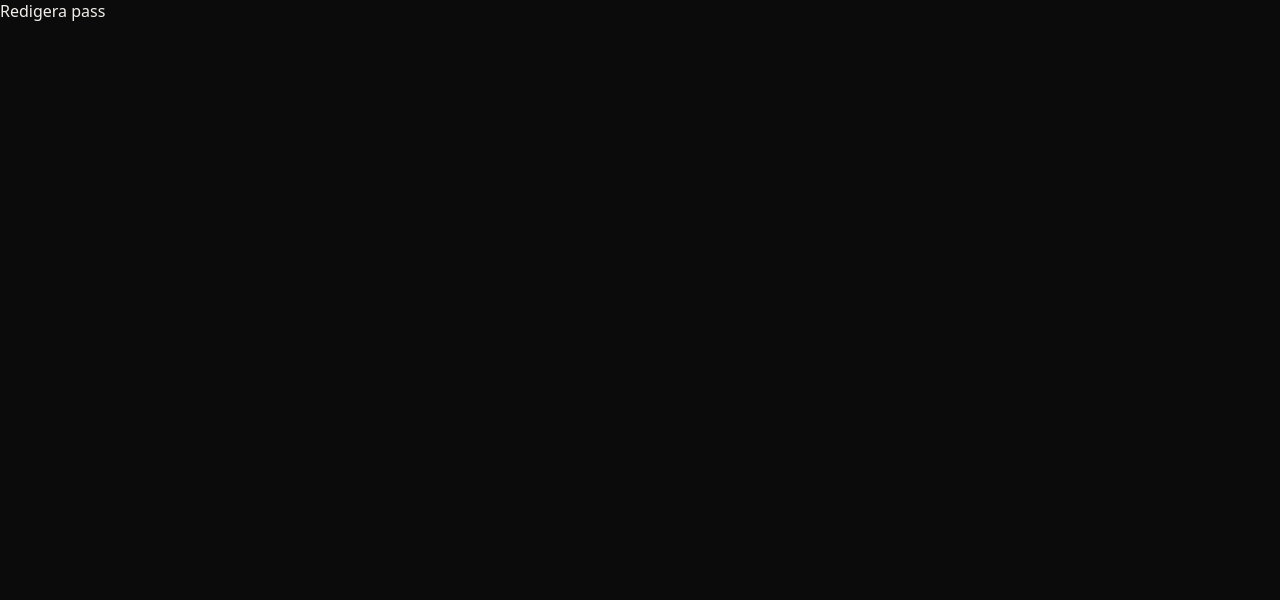
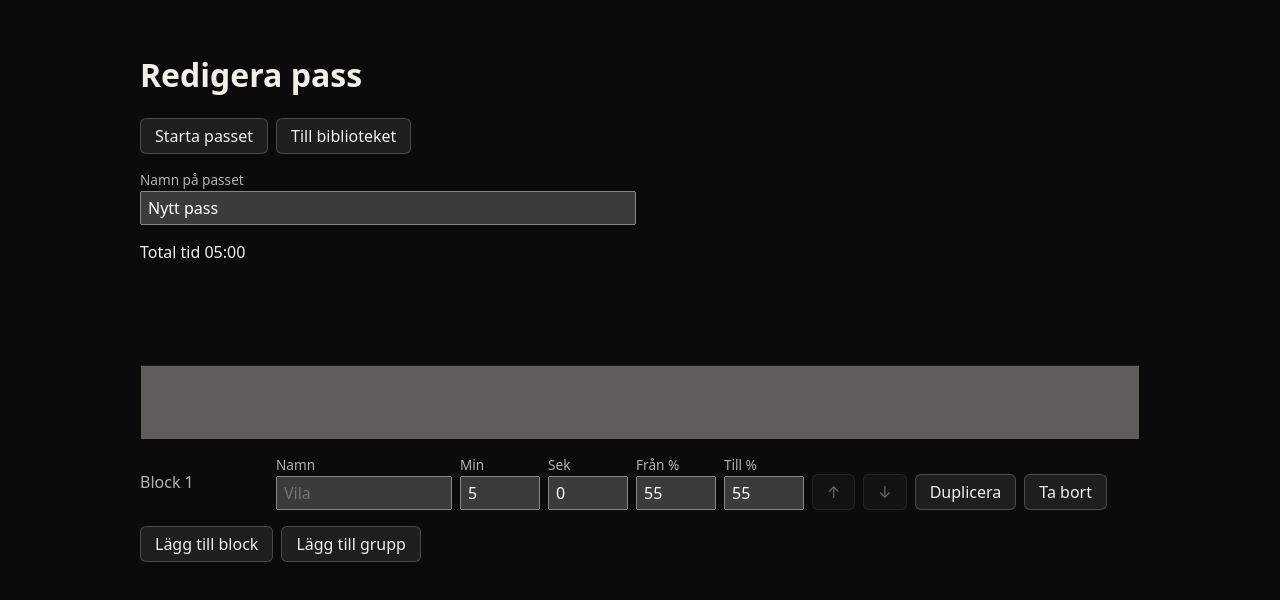
Before and after one commit to ewennersten/spin, a website built with Vite: page index.html in a window 1280 px wide. Both pictures are taken after a click on the button "Nytt pass". Built offline with nearby package versions, Linux system fonts and the light colour scheme.

Commit message:
feat: redigerare för pass
Co-Authored-By: Claude Fable 5.2 <noreply@anthropic.com>

```diff
--- a/src/main.ts
+++ b/src/main.ts
@@ -1,6 +1,7 @@
 import './styles.css'
 import { parseRoute, type Route, type View } from './router'
 import { createStorage } from './storage/storage'
+import { editorView } from './ui/editor'
 import { libraryView } from './ui/library'
 
 const store = createStorage()
@@ -14,7 +15,7 @@ const placeholder =
 // Kopplingen mellan adress och vy. Senare uppgifter byter platshållarna här.
 const views: Record<Route['view'], View> = {
   library: libraryView(store),
-  edit: placeholder('Redigera pass'),
+  edit: editorView(store),
   run: placeholder('Kör pass'),
 }
 
--- /dev/null
+++ b/src/model/edit.ts
@@ -0,0 +1,32 @@
+import type { Block, Group, Item } from './types'
+
+const newId = () => crypto.randomUUID()
+const block = (durationSec: number, pct: number): Block => ({ kind: 'block', id: newId(), name: '', durationSec, fromPct: pct, toPct: pct })
+
+export function newBlock(): Block {
+  return block(300, 55)
+}
+
+export function newGroup(): Group {
+  return { kind: 'group', id: newId(), repeat: 4, blocks: [block(240, 100), block(120, 55)] }
+}
+
+export function moveItem<T>(list: T[], index: number, delta: -1 | 1): T[] {
+  const to = index + delta
+  const out = [...list]
+  if (to < 0 || to >= list.length) return out
+  ;[out[index], out[to]] = [out[to], out[index]]
+  return out
+}
+
+export function duplicateAt<T extends Item>(list: T[], index: number): T[] {
+  const i = list[index]
+  const copy = i.kind === 'block'
+    ? { ...i, id: newId() }
+    : { ...i, id: newId(), blocks: i.blocks.map(b => ({ ...b, id: newId() })) }
+  return [...list.slice(0, index + 1), copy, ...list.slice(index + 1)]
+}
+
+export function removeAt<T>(list: T[], index: number): T[] {
+  return list.filter((_, i) => i !== index)
+}
--- a/src/styles.css
+++ b/src/styles.css
@@ -12,13 +12,16 @@ body {
   font-family: system-ui, -apple-system, 'Segoe UI', sans-serif;
 }
 
-.library {
+.library,
+.editor {
   max-width: 1000px;
   margin: 0 auto;
   padding: 32px 16px;
 }
 
-.library button {
+.library button,
+.editor button,
+.editor .button {
   font: inherit;
   padding: 6px 14px;
   border: 1px solid #ffffff33;
@@ -26,9 +29,11 @@ body {
   background: #ffffff14;
   color: var(--text);
   cursor: pointer;
+  text-decoration: none;
 }
 
-.library button:disabled {
+.library button:disabled,
+.editor button:disabled {
   opacity: 0.4;
   cursor: not-allowed;
 }
@@ -106,3 +111,88 @@ body {
   max-width: 480px;
   font: inherit;
 }
+
+.editor .toolbar .status {
+  margin: 0;
+  color: var(--muted);
+}
+
+.field {
+  display: flex;
+  flex-direction: column;
+  gap: 2px;
+  color: var(--muted);
+  font-size: 0.85em;
+}
+
+.field input {
+  font: inherit;
+  font-size: 1rem;
+  padding: 4px 6px;
+}
+
+.editor > .field {
+  margin-top: 16px;
+}
+
+.editor > .field input {
+  max-width: 480px;
+}
+
+.block input[type='text'] {
+  width: 10em;
+}
+
+.field input[type='number'] {
+  width: 4em;
+  font-variant-numeric: tabular-nums;
+}
+
+.total {
+  font-variant-numeric: tabular-nums;
+}
+
+.editor svg {
+  display: block;
+  width: 100%;
+  height: 160px;
+}
+
+.error {
+  color: #f09595;
+}
+
+.items,
+.group .blocks {
+  display: flex;
+  flex-direction: column;
+  gap: 8px;
+}
+
+.items {
+  margin: 16px 0;
+}
+
+.block,
+.group .head {
+  display: flex;
+  flex-wrap: wrap;
+  align-items: flex-end;
+  gap: 8px;
+}
+
+.where {
+  flex: 0 0 8em;
+  align-self: center;
+  color: var(--muted);
+}
+
+.group {
+  display: flex;
+  flex-direction: column;
+  align-items: flex-start;
+  gap: 8px;
+  padding: 12px;
+  border: 1px solid #ffffff33;
+  border-radius: 8px;
+}
--- /dev/null
+++ b/src/ui/editor.ts
@@ -0,0 +1,190 @@
+import { duplicateAt, moveItem, newBlock, newGroup, removeAt } from '../model/edit'
+import { flatten, totalDuration } from '../model/flatten'
+import { mmss } from '../model/format'
+import type { Block, Group, Item, Workout } from '../model/types'
+import { LIMITS, validateWorkout } from '../model/validate'
+import { zoneFor } from '../model/zones'
+import type { View } from '../router'
+import type { Store } from '../storage/storage'
+import { renderChart } from './chart'
+
+// Samma små hjälpare som i library.ts, som inte exporterar dem.
+const el = <K extends keyof HTMLElementTagNameMap>(tag: K, props: Partial<HTMLElementTagNameMap[K]> = {}): HTMLElementTagNameMap[K] =>
+  Object.assign(document.createElement(tag), props)
+const button = (textContent: string, onclick: () => void) => el('button', { textContent, onclick })
+const link = (textContent: string, href: string) => el('a', { textContent, href, className: 'button' })
+
+// Webbläsarens eget fel när lagringen är full är på engelska.
+const message = (e: unknown) =>
+  e instanceof DOMException && e.name === 'QuotaExceededError' ? 'Webbläsarens lagring är full, så ändringen sparades inte.'
+    : e instanceof Error ? e.message : String(e)
+
+const numberInput = (value: number, min: number, max: number) =>
+  el('input', { type: 'number', value: String(value), min: String(min), max: String(max) })
+
+function field(text: string, input: HTMLInputElement) {
+  const label = el('label', { className: 'field' })
+  label.append(el('span', { textContent: text }), input)
+  return label
+}
+
+const where = (text: string) => el('span', { className: 'where', textContent: text, ariaHidden: 'true' })
+
+function editor(store: Store, main: HTMLElement, w: Workout): () => void {
+  const status = el('p', { className: 'status', role: 'status' })
+  const error = el('p', { className: 'error', role: 'status' })
+  const total = el('span')
+  const svg = document.createElementNS('http://www.w3.org/2000/svg', 'svg')
+  svg.setAttribute('role', 'img')
+  const list = el('div', { className: 'items' })
+  // Knappar som ska kunna få fokus igen efter att listan ritats om, med nyckeln "<id>:<åtgärd>".
+  const buttons = new Map<string, HTMLButtonElement>()
+  let timer: ReturnType<typeof setTimeout> | undefined
+  let dirty = false
+  const setItems = (l: Item[]) => { w.items = l }
+
+  // Ritar om stapelbild och total tid när passet är giltigt, annars visas felet. Ger true om passet är giltigt.
+  function check(): boolean {
+    const r = validateWorkout(w)
+    error.textContent = r.ok ? '' : r.error
+    if (!r.ok) return false
+    const segments = flatten(r.workout)
+    renderChart(svg, segments)
+    svg.setAttribute('aria-label', `Stapelbild för ${r.workout.name}`)
+    total.textContent = mmss(totalDuration(segments))
+    return true
+  }
+
+  function changed() {
+    clearTimeout(timer)
+    status.textContent = ''
+    dirty = check()
+    if (dirty) timer = setTimeout(() => {
+      dirty = false
+      store.saveWorkout(w).then(() => { status.textContent = 'Sparat' }, e => { status.textContent = message(e) })
+    }, 300)
+  }
+
+  // När vyn lämnas finns ingen sida kvar att skriva felet på.
+  function flush() {
+    clearTimeout(timer)
+    if (!dirty) return
+    dirty = false
+    store.saveWorkout(w).catch(e => alert(message(e)))
+  }
+
+  // Listan ritas bara om när dess struktur ändras, så att fältet man skriver i behåller fokus och markör.
+  function restructure(focus: string[]) {
+    renderList()
+    changed()
+    focus.map(k => buttons.get(k)).find(b => b?.isConnected && !b.disabled)?.focus()
+  }
+
+  function controls<T extends Item>(label: string, items: T[], i: number, set: (l: T[]) => void, fallback: string) {
+    const id = items[i].id
+    const act = (key: string, text: string, verb: string, next: () => T[], focus: string[]) => {
+      const b = button(text, () => { set(next()); restructure(focus) })
+      b.ariaLabel = `${verb} ${label.toLowerCase()}`
+      buttons.set(`${id}:${key}`, b)
+      return b
+    }
+    const up = act('up', '↑', 'Flytta upp', () => moveItem(items, i, -1), [`${id}:up`, `${id}:down`])
+    const down = act('down', '↓', 'Flytta ned', () => moveItem(items, i, 1), [`${id}:down`, `${id}:up`])
+    up.disabled = i === 0
+    down.disabled = i === items.length - 1
+    const box = el('div', { className: 'actions' })
+    box.append(
+      up,
+      down,
+      act('dup', 'Duplicera', 'Duplicera', () => duplicateAt(items, i), [`${id}:dup`]),
+      act('del', 'Ta bort', 'Ta bort', () => removeAt(items, i), [`${items[i + 1]?.id}:del`, `${items[i - 1]?.id}:del`, fallback]),
+    )
+    return box
+  }
+
+  function blockRow(b: Block, label: string, actions: HTMLElement) {
+    const name = el('input', { type: 'text', value: b.name, maxLength: LIMITS.nameMax })
+    const min = numberInput(Math.floor(b.durationSec / 60), 0, LIMITS.durMaxSec / 60)
+    const sec = numberInput(b.durationSec % 60, 0, 59)
+    const from = numberInput(b.fromPct, LIMITS.pctMin, LIMITS.pctMax)
+    const to = numberInput(b.toPct, LIMITS.pctMin, LIMITS.pctMax)
+    const zone = () => { name.placeholder = zoneFor((b.fromPct + b.toPct) / 2).name }
+    zone()
+    const row = el('div', { className: 'block', role: 'group', ariaLabel: label })
+    row.append(where(label), field('Namn', name), field('Min', min), field('Sek', sec), field('Från %', from), field('Till %', to), actions)
+    row.oninput = () => {
+      // valueAsNumber är NaN för ett tomt fält, så att valideringen säger till i stället för att värdet blir 0.
+      // Delade minuter skulle tyst bli hela sekunder, så de räknas också som ogiltiga.
+      const m = min.valueAsNumber
+      Object.assign(b, { name: name.value, durationSec: Number.isInteger(m) ? m * 60 + sec.valueAsNumber : NaN, fromPct: from.valueAsNumber, toPct: to.valueAsNumber })
+      zone()
+      changed()
+    }
+    return row
+  }
+
+  function groupRow(g: Group, i: number) {
+    const label = `Grupp ${i + 1}`
+    const repeat = numberInput(g.repeat, LIMITS.repeatMin, LIMITS.repeatMax)
+    repeat.oninput = () => { g.repeat = repeat.valueAsNumber; changed() }
+    const addKey = `${g.id}:add`
+    const add = button('Lägg till block i gruppen', () => { g.blocks = [...g.blocks, newBlock()]; restructure([addKey]) })
+    buttons.set(addKey, add)
+    const setBlocks = (l: Block[]) => { g.blocks = l }
+    const blocks = el('div', { className: 'blocks' })
+    blocks.append(...g.blocks.map((b, j) => {
+      const bl = `${label}, block ${j + 1}`
+      return blockRow(b, bl, controls(bl, g.blocks, j, setBlocks, addKey))
+    }))
+    const head = el('div', { className: 'head' })
+    head.append(where(label), field('Upprepa', repeat), controls(label, w.items, i, setItems, 'add'))
+    const box = el('div', { className: 'group', role: 'group', ariaLabel: label })
+    box.append(head, blocks, add)
+    return box
+  }
+
+  function renderList() {
+    // Numreringen följer validateWorkout, så att felmeddelandets "Block 3" och "Grupp 2, block 1" går att hitta.
+    list.replaceChildren(...w.items.map((item, i) => item.kind === 'group'
+      ? groupRow(item, i)
+      : blockRow(item, `Block ${i + 1}`, controls(`Block ${i + 1}`, w.items, i, setItems, 'add'))))
+  }
+
+  const nameInput = el('input', { type: 'text', value: w.name, maxLength: LIMITS.nameMax })
+  nameInput.oninput = () => { w.name = nameInput.value; changed() }
+
+  const toolbar = el('div', { className: 'toolbar' })
+  toolbar.append(link('Starta passet', `#/run/${w.id}`), link('Till biblioteket', '#/'), status)
+  const totalRow = el('p', { className: 'total', textContent: 'Total tid ' })
+  totalRow.append(total)
+  const addBlock = button('Lägg till block', () => { w.items = [...w.items, newBlock()]; restructure([]) })
+  buttons.set('add', addBlock)
+  const adds = el('div', { className: 'toolbar' })
+  adds.append(addBlock, button('Lägg till grupp', () => { w.items = [...w.items, newGroup()]; restructure([]) }))
+
+  main.append(el('h1', { textContent: 'Redigera pass' }), toolbar, field('Namn på passet', nameInput), totalRow, svg, error, list, adds)
+  renderList()
+  check()
+
+  // Även en omladdning eller en stängd flik inom 300 ms ska få med den sista ändringen.
+  addEventListener('pagehide', flush)
+  return () => { removeEventListener('pagehide', flush); flush() }
+}
+
+export function editorView(store: Store): View {
+  return (root, id) => {
+    const main = el('main', { className: 'editor' })
+    root.append(main)
+    const back = () => link('Till biblioteket', '#/')
+    let alive = true
+    let leave = () => {}
+    store.getWorkout(id ?? '')
+      .then(w => {
+        if (!alive) return
+        if (w) leave = editor(store, main, w)
+        else main.append(el('h1', { textContent: 'Passet finns inte' }), back())
+      })
+      .catch(e => { if (alive) main.replaceChildren(el('p', { textContent: message(e) }), back()) })
+    return () => { alive = false; leave() }
+  }
+}
```
Also changed, not shown: src/model/edit.test.ts (added, +38 -0 lines).
